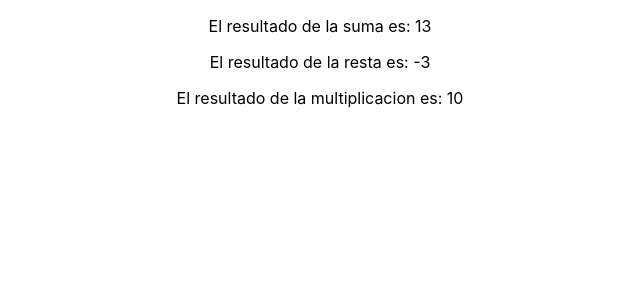
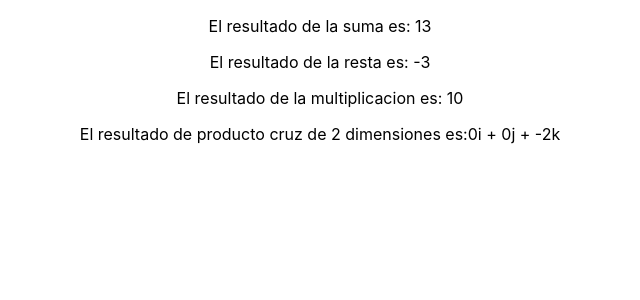
Before and after one commit to EdgarVMora/app-fisica, a React (Create React App) app: page / in a window 1280 px wide. Shown: the top 300 px of the page, without its empty margins (320-960 px from the left). Built offline with nearby package versions, Linux system fonts and the light colour scheme.

Commit message:
Se agrego arreglo para producto cruz

```diff
--- a/src/App.js
+++ b/src/App.js
@@ -1,6 +1,7 @@
 import './App.css';
 import React from 'react';
-import Operaciones from './UI/operaciones'
+import Operaciones from './UI/Operaciones'
+
 
 
 function App() {
--- a/src/Entidades/productoCruz.js
+++ b/src/Entidades/productoCruz.js
@@ -3,6 +3,7 @@ import multiplicar from "./multiplicar"
 let matrizUno = [2,4]
 let matrizDos = [2,3]
 const matrizK = [0, 0]
+let a
 
 
 function cruz(){
@@ -19,6 +20,9 @@ function cruz(){
     console.log(k)
     //i0 + j0 -2K
     console.log(i,"i", " + ", j,"j",k,"k")
+    a = [i,j,k]
+    return a
+
 }
 
 export default cruz
--- a/src/UI/operaciones.jsx
+++ b/src/UI/operaciones.jsx
@@ -1,19 +1,28 @@
+import React, { useState } from 'react'
 import Suma from '../Entidades/suma'
 import Resta from '../Entidades/resta'
 import Multiplicar from '../Entidades/multiplicar'
 import Producto_Cruz from '../Entidades/productoCruz'
 
-function operaciones(){
+
+
+
+function Operaciones(){
+    const[miArreglo, actualizarArreglo] = useState(Producto_Cruz())
     let resultadoSuma = Suma(4, 9)
     let resultadoResta = Resta(3,6)
     let resultadoMultiplicacion = Multiplicar(5,2)
-    let resultadoProductoCruz = Producto_Cruz()
+    //let resultadoProductoCruz = Producto_Cruz()
+    //i {miArreglo[0]} + j {miArreglo[1]} + k {miArreglo[2]}
     return(
         <div>
             <p>El resultado de la suma es: {resultadoSuma}</p>
             <p>El resultado de la resta es: {resultadoResta}</p>
             <p>El resultado de la multiplicacion es: {resultadoMultiplicacion}</p>
+            <p>El resultado de producto cruz de 2 dimensiones es:
+            {miArreglo[0]}i + {miArreglo[1]}j + {miArreglo[2]}k
+            </p>
         </div>
     )
 }
-export default operaciones
+export default Operaciones
```
